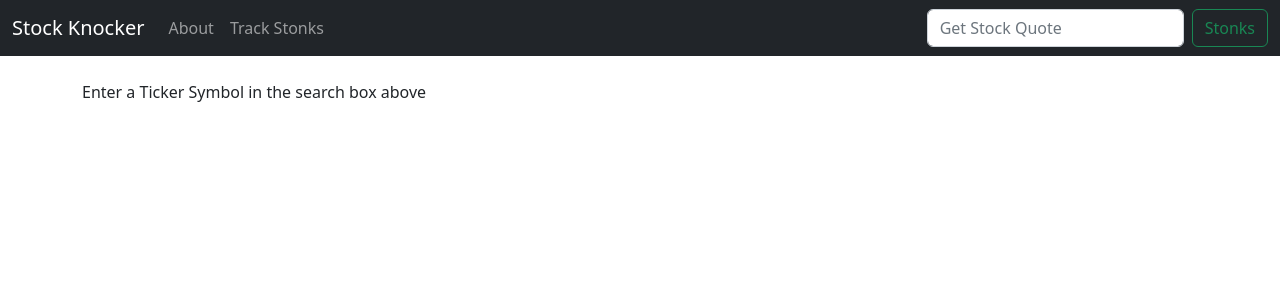
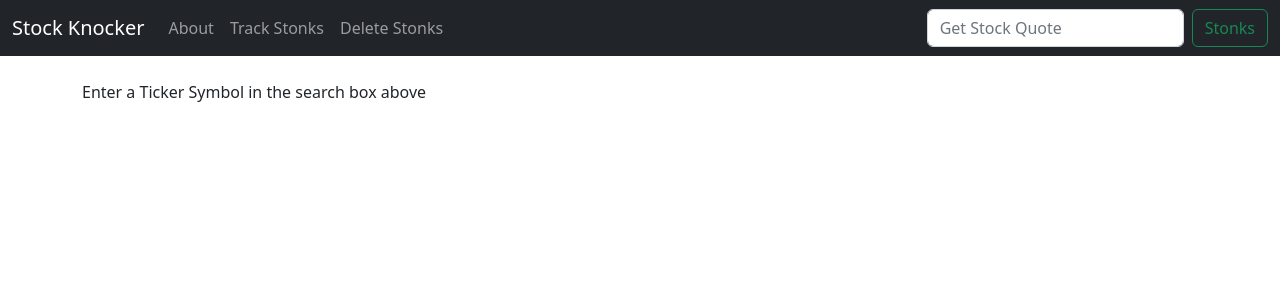
Before and after one commit to FrancRose/stock-app, a Django app: page / in a window 1280 px wide. Shown: the top 300 px of the page. Run offline with Django 4.2, Linux system fonts and the light colour scheme.

Commit message:
Add delete page and function

```diff
--- a/quotes/templates/base.html
+++ b/quotes/templates/base.html
@@ -46,6 +46,12 @@
             <!-- START NAV LINK ---------------------------------------- -->
             <li class="nav-item">
               <a class="nav-link" href="{% url 'add_stock' %}">Track Stonks</a>
+            </li>
+            <!-- END NAV LINK -------------------------------------------- -->
+
+            <!-- START NAV LINK ---------------------------------------- -->
+            <li class="nav-item">
+              <a class="nav-link" href="{% url 'delete_stock' %}">Delete Stonks</a>
             </li>
             <!-- END NAV LINK -------------------------------------------- -->
 
--- a/quotes/urls.py
+++ b/quotes/urls.py
@@ -6,4 +6,5 @@ urlpatterns = [
     path('about', views.about, name="about" ),
     path('add_stock', views.add_stock, name="add_stock" ),
     path('delete/<stock_id>', views.delete, name="delete" ),
+    path('delete_stock', views.delete_stock, name="delete_stock" ),
 ]
--- a/quotes/views.py
+++ b/quotes/views.py
@@ -58,4 +58,8 @@ def delete(request, stock_id):
     item = Stock.objects.get(pk=stock_id)
     item.delete()
     messages.success(request, ("Stock had been deleted"))
-    return redirect(add_stock)
+    return redirect(delete_stock)
+
+def delete_stock(request):
+    ticker = Stock.objects.all()
+    return render(request, 'delete_stock.html', {'ticker': ticker})
```
Also changed, not shown: quotes/templates/add_stock.html (+2 -5 lines), quotes/templates/delete_stock.html (added, +15 -0 lines), db.sqlite3.
